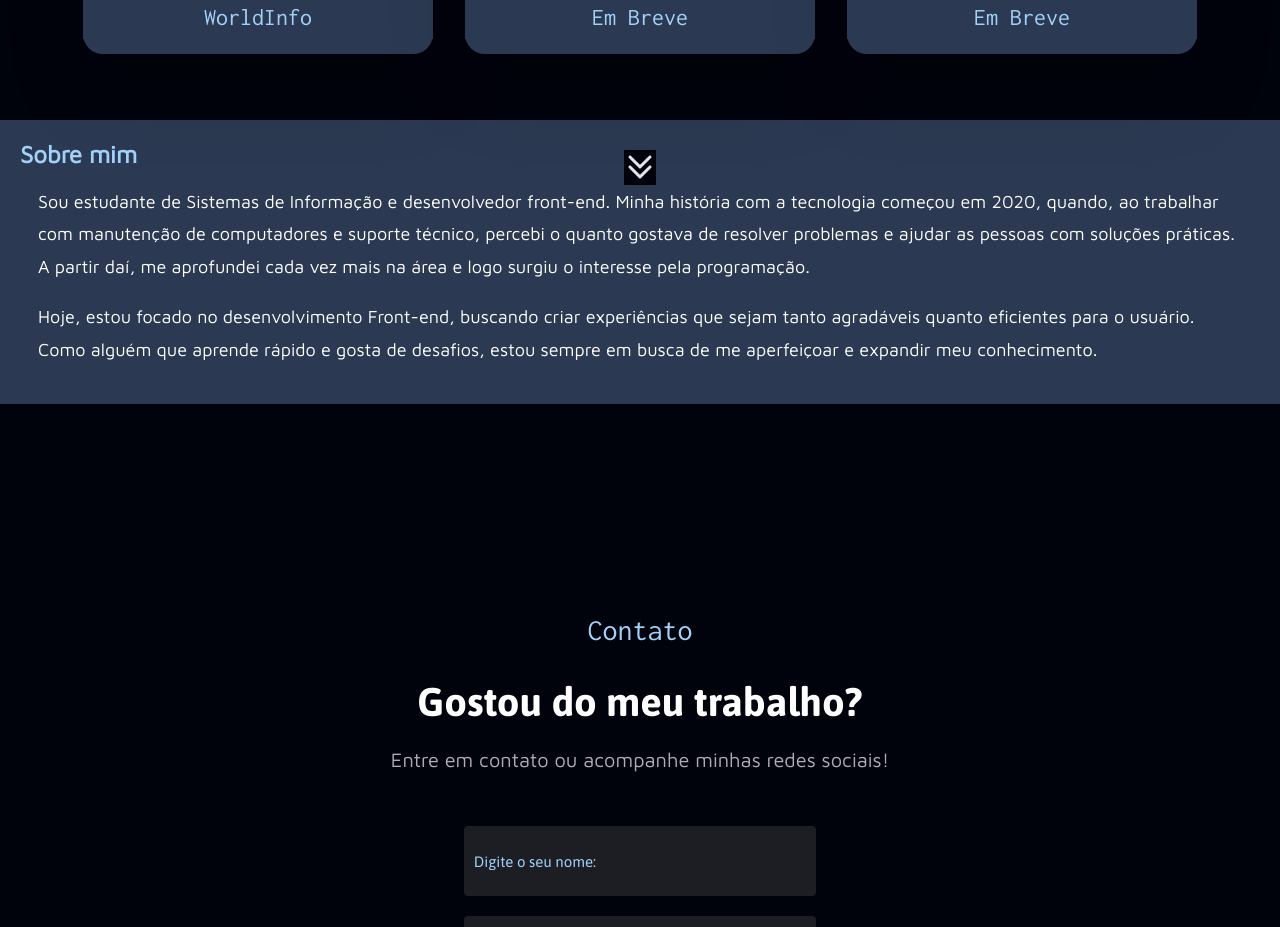
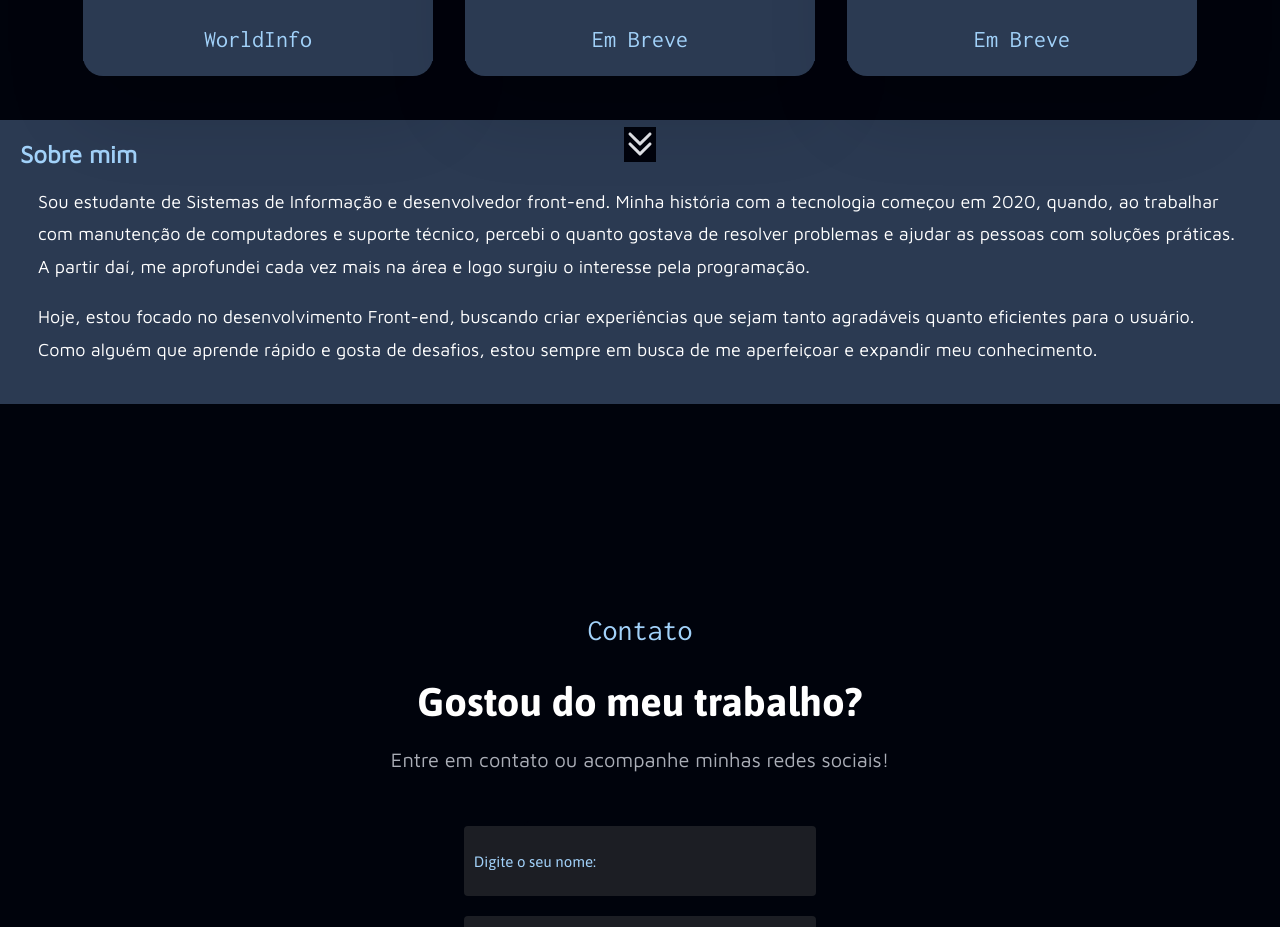
Before and after one commit to ArthMoreira/Meu-Portfolio, a plain HTML site: page index.html in a window 1280 px wide. Shown: the part 1640-2567 px from the top of the page. Drawn offline with Linux system fonts and the light colour scheme.

Commit message:
Margin-top alterado

```diff
--- a/styles.css
+++ b/styles.css
@@ -455,7 +455,7 @@ textarea {
   }
 
   .seta2 {
-    margin-top: 80px;
+    margin-top: 35px;
 
   }
 
```
